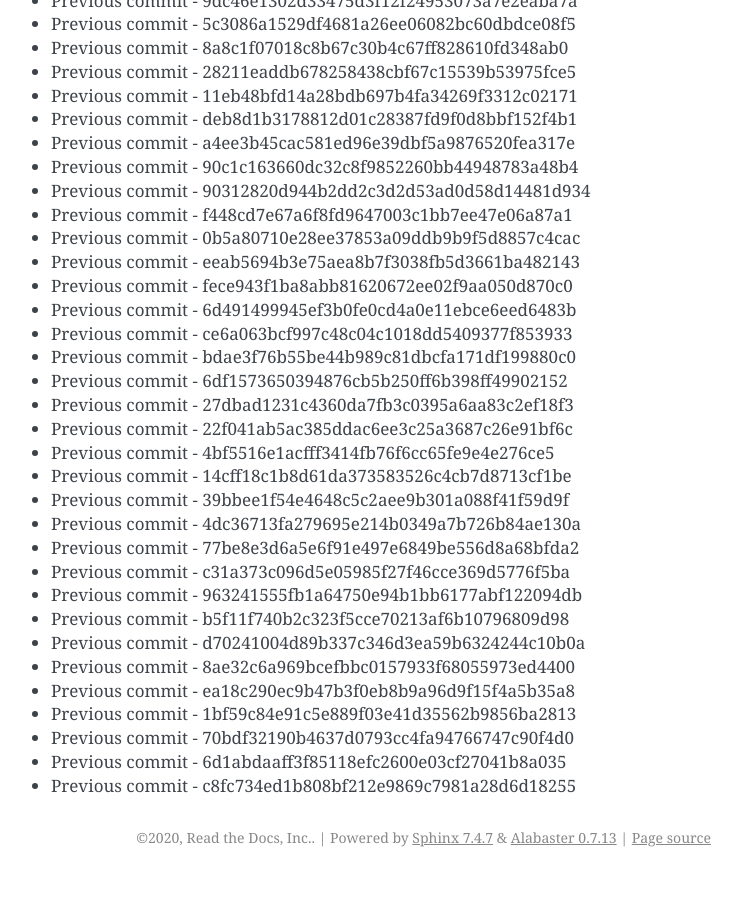
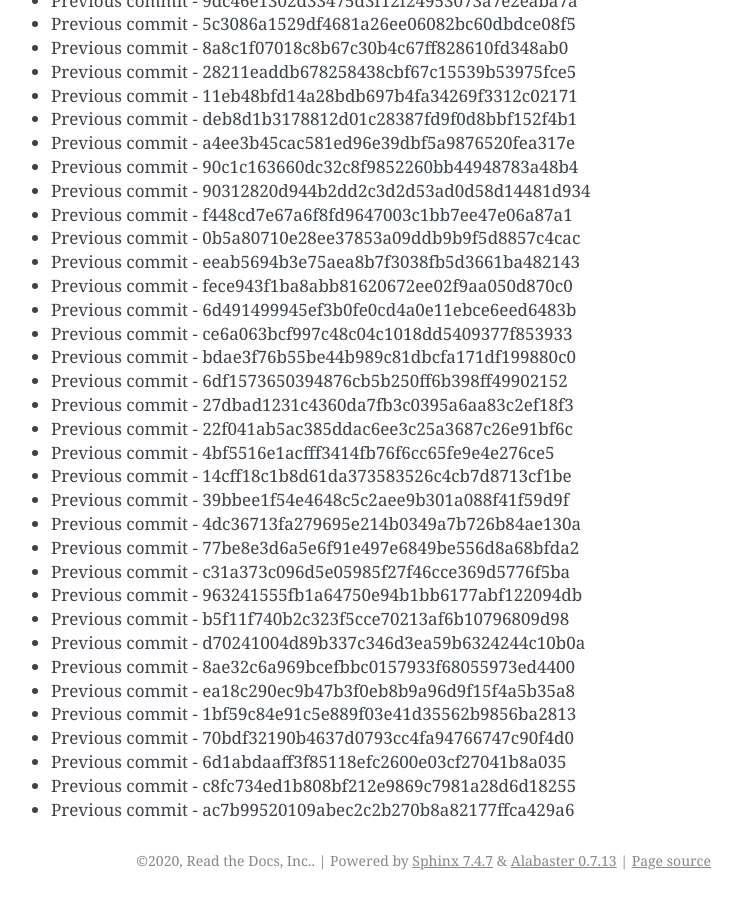
Before and after one commit to readthedocs/rtd-git-stresstest, a Sphinx documentation site: the page built from docs/updates.rst, in a window 1280 px wide and 900 px high, scrolled down 11554 px. Shown: the whole window, without its empty margins (399-1141 px from the left). Built offline with Sphinx 7.4.7, drawn with Linux system fonts in a browser that asks for light colours; before the commit the page ends 12431 px from its top, so only the background shows below that.

Commit message:
Generating commit from previous: ac7b99520109abec2c2b270b8a82177ffca429a6

```diff
--- a/docs/updates.rst
+++ b/docs/updates.rst
@@ -517,3 +517,4 @@ It can be tested for any performance characteristics.
 * Previous commit - 70bdf32190b4637d0793cc4fa94766747c90f4d0
 * Previous commit - 6d1abdaaff3f85118efc2600e03cf27041b8a035
 * Previous commit - c8fc734ed1b808bf212e9869c7981a28d6d18255
+* Previous commit - ac7b99520109abec2c2b270b8a82177ffca429a6
```
